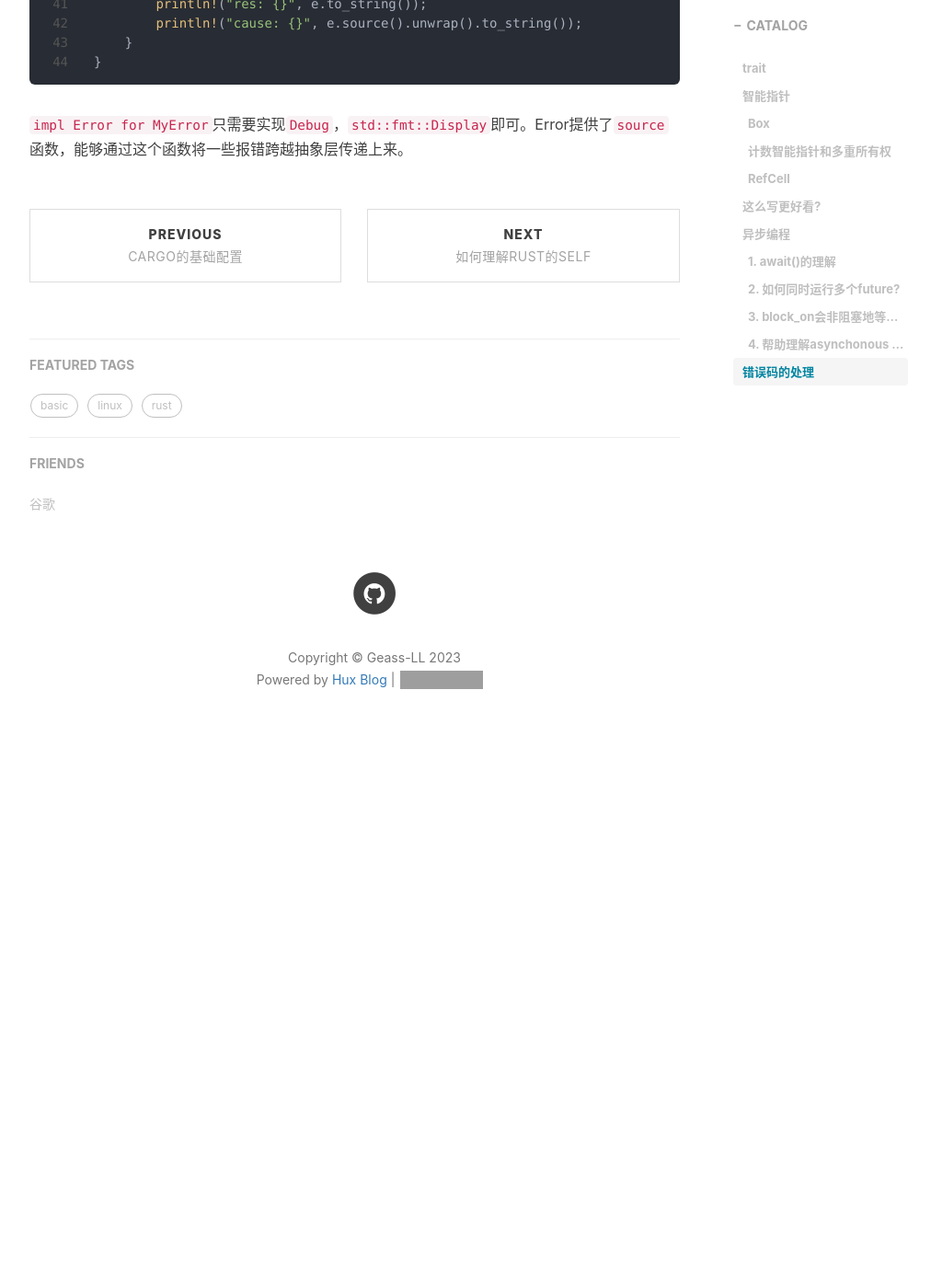
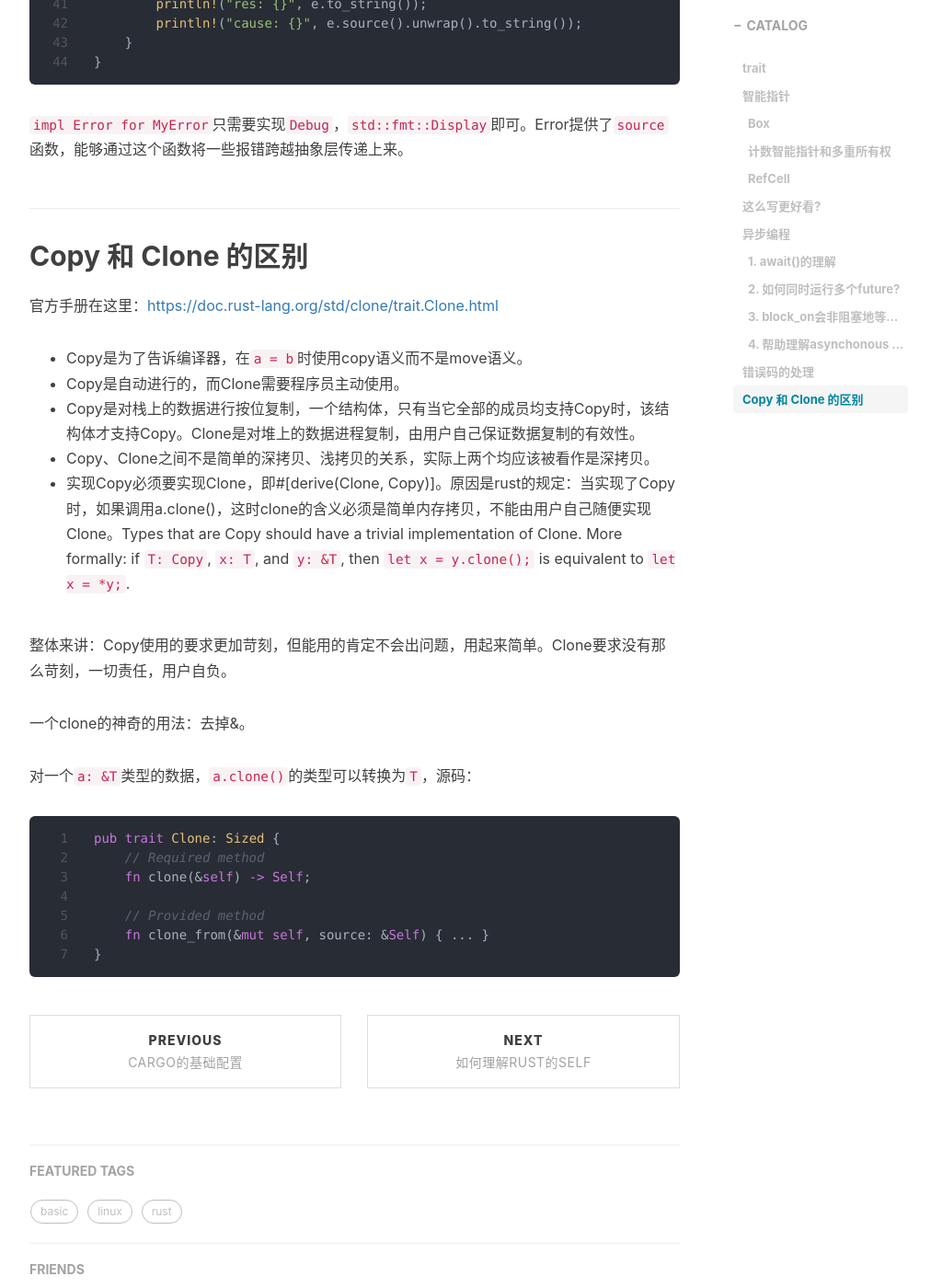
Before and after one commit to lclgo/lclgo.github.io, a Jekyll site: the page built from _posts/rust/2023-03-28-rust-basic.md, in a window 1280 px wide and 1400 px high, scrolled down 4159 px. Shown: the whole window at 92% size, without its empty margins (233-1245 px from the left). Built offline with Jekyll 4.4.1, drawn with Linux system fonts in a browser that asks for light colours; nearby versions of some CDN libraries; comment, search, counter and statistics services are not loaded; before the commit the page ends 5002 px from its top, so only the background shows below that; grey boxes are pictures that could not be loaded.

Commit message:
different between clone and copy

````diff
--- a/_posts/rust/2023-03-28-rust-basic.md
+++ b/_posts/rust/2023-03-28-rust-basic.md
@@ -163,3 +163,29 @@ fn main() {
 ```
 
 `impl Error for MyError`只需要实现`Debug`，`std::fmt::Display`即可。Error提供了`source`函数，能够通过这个函数将一些报错跨越抽象层传递上来。
+
+## Copy 和 Clone 的区别
+
+官方手册在这里：<https://doc.rust-lang.org/std/clone/trait.Clone.html>
+
+* Copy是为了告诉编译器，在`a = b`时使用copy语义而不是move语义。
+* Copy是自动进行的，而Clone需要程序员主动使用。
+* Copy是对栈上的数据进行按位复制，一个结构体，只有当它全部的成员均支持Copy时，该结构体才支持Copy。Clone是对堆上的数据进程复制，由用户自己保证数据复制的有效性。
+* Copy、Clone之间不是简单的深拷贝、浅拷贝的关系，实际上两个均应该被看作是深拷贝。
+* 实现Copy必须要实现Clone，即#[derive(Clone, Copy)]。原因是rust的规定：当实现了Copy时，如果调用a.clone()，这时clone的含义必须是简单内存拷贝，不能由用户自己随便实现Clone。Types that are Copy should have a trivial implementation of Clone. More formally: if `T: Copy`, `x: T`, and `y: &T`, then `let x = y.clone();` is equivalent to `let x = *y;`.
+
+整体来讲：Copy使用的要求更加苛刻，但能用的肯定不会出问题，用起来简单。Clone要求没有那么苛刻，一切责任，用户自负。
+
+一个clone的神奇的用法：去掉&。
+
+对一个`a: &T`类型的数据，`a.clone()`的类型可以转换为`T`，源码：
+
+```rs
+pub trait Clone: Sized {
+    // Required method
+    fn clone(&self) -> Self;
+
+    // Provided method
+    fn clone_from(&mut self, source: &Self) { ... }
+}
+```
````
